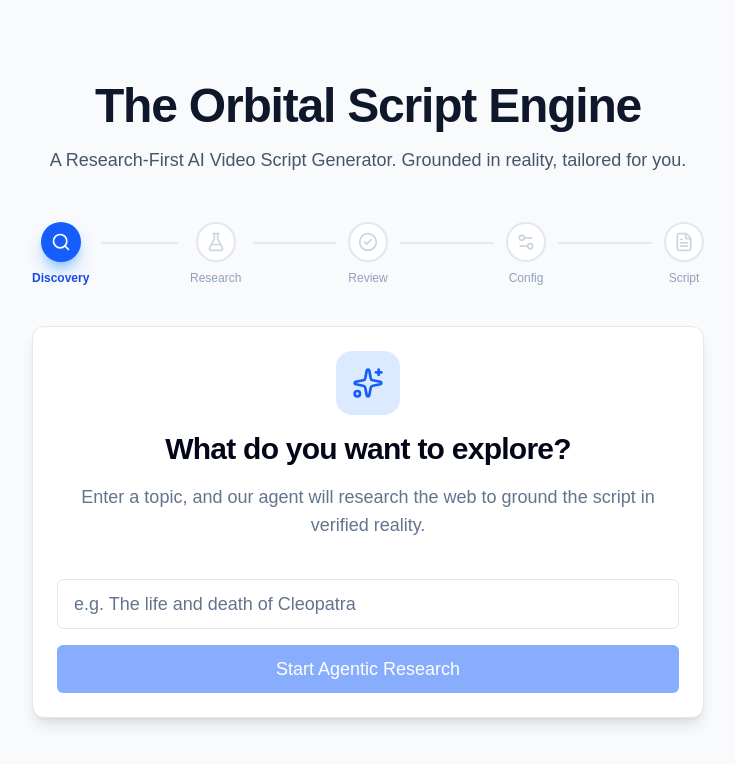
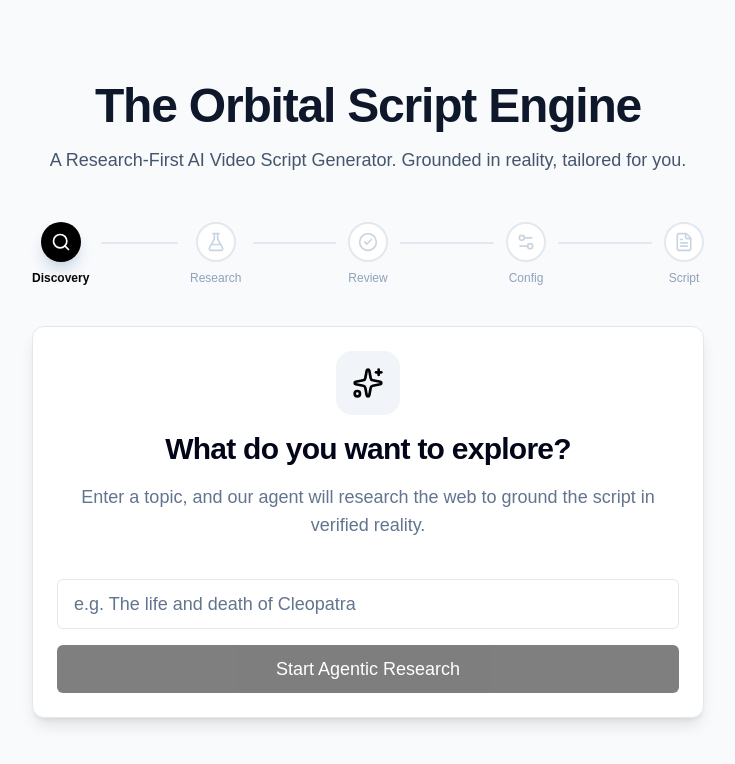
Before and after one commit to ibaurr/vulpes, a Next.js app: page / in a window 1280 px wide. Shown: the top 764 px of the page, without its empty margins (272-1007 px from the left). Built offline with nearby package versions, Linux system fonts and the light colour scheme.

Commit message:
Changed UI from blue to black, slate and zinc.

```diff
--- a/app/page.tsx
+++ b/app/page.tsx
@@ -4,7 +4,7 @@ export default function Home() {
   return (
     <main className="min-h-screen bg-slate-50 flex items-center justify-center p-4 py-12 md:p-8 relative overflow-hidden">
       {/* Background decoration */}
-      <div className="absolute top-0 inset-x-0 h-96 bg-gradient-to-b from-blue-100/50 to-transparent -z-10 pointer-events-none" />
+      <div className="absolute top-0 inset-x-0 h-96 bg-gradient-to-b from-slate-200/50 to-transparent -z-10 pointer-events-none" />
 
       <div className="max-w-6xl w-full flex flex-col items-center">
         <header className="text-center mb-12">
--- a/components/script-engine/ProgressStepper.tsx
+++ b/components/script-engine/ProgressStepper.tsx
@@ -50,7 +50,7 @@ export function ProgressStepper({ currentStep }: ProgressStepperProps) {
                       <motion.div
                         initial={{ scale: 0.8 }}
                         animate={{ scale: 1 }}
-                        className="w-10 h-10 rounded-full bg-blue-600 flex items-center justify-center shadow-md shadow-blue-200"
+                        className="w-10 h-10 rounded-full bg-black flex items-center justify-center shadow-md shadow-slate-200"
                       >
                         <Check className="w-5 h-5 text-white" strokeWidth={3} />
                       </motion.div>
@@ -62,13 +62,13 @@ export function ProgressStepper({ currentStep }: ProgressStepperProps) {
                         <motion.div
                           initial={{ scale: 0.8, opacity: 0 }}
                           animate={{ scale: 1, opacity: 1 }}
-                          className="w-10 h-10 rounded-full bg-blue-600 flex items-center justify-center shadow-lg shadow-blue-300"
+                          className="w-10 h-10 rounded-full bg-black flex items-center justify-center shadow-lg shadow-slate-300"
                         >
                           <Icon className="w-5 h-5 text-white" />
                         </motion.div>
                         {/* Pulse ring */}
                         <motion.div
-                          className="absolute inset-0 rounded-full border-2 border-blue-400"
+                          className="absolute inset-0 rounded-full border-2 border-slate-400"
                           animate={{ scale: [1, 1.4, 1.4], opacity: [0.6, 0, 0] }}
                           transition={{ duration: 2, repeat: Infinity, ease: "easeOut" }}
                         />
@@ -87,9 +87,9 @@ export function ProgressStepper({ currentStep }: ProgressStepperProps) {
                   <span
                     className={`mt-2 text-xs font-medium hidden sm:block transition-colors duration-300 ${
                       isCompleted
-                        ? "text-blue-600"
+                        ? "text-black"
                         : isCurrent
-                          ? "text-blue-700 font-semibold"
+                          ? "text-black font-semibold"
                           : "text-slate-400"
                     }`}
                   >
@@ -101,7 +101,7 @@ export function ProgressStepper({ currentStep }: ProgressStepperProps) {
                 {index < STEPS.length - 1 && (
                   <div className="flex-1 mx-2 sm:mx-3 h-0.5 bg-slate-200 rounded-full relative self-start mt-5">
                     <motion.div
-                      className="absolute inset-y-0 left-0 bg-blue-500 rounded-full"
+                      className="absolute inset-y-0 left-0 bg-black rounded-full"
                       initial={{ width: "0%" }}
                       animate={{
                         width: isCompleted ? "100%" : isCurrent ? "0%" : "0%",
--- a/components/script-engine/StepConfig.tsx
+++ b/components/script-engine/StepConfig.tsx
@@ -27,7 +27,7 @@ export function StepConfig({ onComplete }: StepConfigProps) {
       <Card className="w-full max-w-xl mx-auto shadow-lg border-slate-200">
         <CardHeader>
           <div className="flex items-center gap-3 mb-2">
-            <Settings2 className="w-6 h-6 text-blue-600" />
+            <Settings2 className="w-6 h-6 text-black" />
             <CardTitle className="text-2xl font-bold">Script Configuration</CardTitle>
           </div>
           <CardDescription>
--- a/components/script-engine/StepDiscovery.tsx
+++ b/components/script-engine/StepDiscovery.tsx
@@ -28,8 +28,8 @@ export function StepDiscovery({ onComplete }: StepDiscoveryProps) {
     >
       <Card className="w-full max-w-2xl mx-auto shadow-lg border-slate-200">
         <CardHeader className="text-center space-y-4">
-          <div className="mx-auto w-16 h-16 bg-blue-100 rounded-2xl flex items-center justify-center mb-4">
-            <Sparkles className="w-8 h-8 text-blue-600" />
+          <div className="mx-auto w-16 h-16 bg-slate-100 rounded-2xl flex items-center justify-center mb-4">
+            <Sparkles className="w-8 h-8 text-black" />
           </div>
           <CardTitle className="text-3xl font-bold tracking-tight">What do you want to explore?</CardTitle>
           <CardDescription className="text-lg">
--- a/components/script-engine/StepResearching.tsx
+++ b/components/script-engine/StepResearching.tsx
@@ -46,9 +46,9 @@ export function StepResearching({ topic, onComplete }: StepResearchingProps) {
       exit={{ opacity: 0, x: -20 }}
       transition={{ duration: 0.4, ease: "easeInOut" }}
     >
-      <Card className="w-full max-w-2xl mx-auto border-blue-200 shadow-lg">
+      <Card className="w-full max-w-2xl mx-auto border-slate-200 shadow-lg">
         <CardHeader className="text-center">
-          <Loader2 className="w-12 h-12 text-blue-600 animate-spin mx-auto mb-4" />
+          <Loader2 className="w-12 h-12 text-black animate-spin mx-auto mb-4" />
           <CardTitle className="text-2xl font-bold">Researching the web...</CardTitle>
           <CardDescription>
             Gathering objective facts about &quot;{topic}&quot; to ground the AI generation.
@@ -87,7 +87,7 @@ export function StepResearching({ topic, onComplete }: StepResearchingProps) {
                 <motion.div
                   initial={{ opacity: 0 }}
                   animate={{ opacity: 1 }}
-                  className="text-blue-400 mt-4 pt-2 border-t border-slate-800"
+                  className="text-white mt-4 pt-2 border-t border-slate-800"
                 >
                   &gt; Research complete. Extracted {object.facts.length} facts. Proceeding to review...
                 </motion.div>
--- a/components/ui/button.tsx
+++ b/components/ui/button.tsx
@@ -15,7 +15,7 @@ const Button = React.forwardRef<HTMLButtonElement, ButtonProps>(
         className={cn(
           "inline-flex items-center justify-center gap-2 whitespace-nowrap rounded-md text-sm font-medium ring-offset-background transition-colors focus-visible:outline-none focus-visible:ring-2 focus-visible:ring-ring focus-visible:ring-offset-2 disabled:pointer-events-none disabled:opacity-50 [&_svg]:pointer-events-none [&_svg]:size-4 [&_svg]:shrink-0",
           {
-            "bg-blue-600 text-white hover:bg-blue-700": variant === "default",
+            "bg-black text-white hover:bg-zinc-800": variant === "default",
             "border border-slate-200 bg-white hover:bg-slate-100 text-slate-900": variant === "outline",
             "hover:bg-slate-100 hover:text-slate-900": variant === "ghost",
             "bg-slate-100 text-slate-900 hover:bg-slate-200": variant === "secondary",
--- a/components/ui/checkbox.tsx
+++ b/components/ui/checkbox.tsx
@@ -8,8 +8,8 @@ const Checkbox = React.forwardRef<HTMLInputElement, React.InputHTMLAttributes<HT
         type="checkbox"
         ref={ref}
         className={cn(
-          "peer h-4 w-4 shrink-0 rounded-sm border border-slate-200 border-slate-900 ring-offset-white focus-visible:outline-none focus-visible:ring-2 focus-visible:ring-blue-600 focus-visible:ring-offset-2 disabled:cursor-not-allowed disabled:opacity-50",
-          "accent-blue-600",
+          "peer h-4 w-4 shrink-0 rounded-sm border border-slate-200 border-slate-900 ring-offset-white focus-visible:outline-none focus-visible:ring-2 focus-visible:ring-black focus-visible:ring-offset-2 disabled:cursor-not-allowed disabled:opacity-50",
+          "accent-black",
           className
         )}
         {...props}
--- a/components/ui/input.tsx
+++ b/components/ui/input.tsx
@@ -7,7 +7,7 @@ const Input = React.forwardRef<HTMLInputElement, React.InputHTMLAttributes<HTMLI
       <input
         type={type}
         className={cn(
-          "flex h-10 w-full rounded-md border border-slate-200 bg-white px-3 py-2 text-sm ring-offset-white file:border-0 file:bg-transparent file:text-sm file:font-medium placeholder:text-slate-500 focus-visible:outline-none focus-visible:ring-2 focus-visible:ring-blue-600 focus-visible:ring-offset-2 disabled:cursor-not-allowed disabled:opacity-50",
+          "flex h-10 w-full rounded-md border border-slate-200 bg-white px-3 py-2 text-sm ring-offset-white file:border-0 file:bg-transparent file:text-sm file:font-medium placeholder:text-slate-500 focus-visible:outline-none focus-visible:ring-2 focus-visible:ring-black focus-visible:ring-offset-2 disabled:cursor-not-allowed disabled:opacity-50",
           className
         )}
         ref={ref}
--- a/components/ui/select.tsx
+++ b/components/ui/select.tsx
@@ -7,7 +7,7 @@ const Select = React.forwardRef<HTMLSelectElement, React.SelectHTMLAttributes<HT
       <select
         ref={ref}
         className={cn(
-          "flex h-10 w-full items-center justify-between rounded-md border border-slate-200 bg-white px-3 py-2 text-sm ring-offset-white placeholder:text-slate-500 focus:outline-none focus:ring-2 focus:ring-blue-600 focus:ring-offset-2 disabled:cursor-not-allowed disabled:opacity-50",
+          "flex h-10 w-full items-center justify-between rounded-md border border-slate-200 bg-white px-3 py-2 text-sm ring-offset-white placeholder:text-slate-500 focus:outline-none focus:ring-2 focus:ring-black focus:ring-offset-2 disabled:cursor-not-allowed disabled:opacity-50",
           className
         )}
         {...props}
--- a/components/ui/textarea.tsx
+++ b/components/ui/textarea.tsx
@@ -6,7 +6,7 @@ const Textarea = React.forwardRef<HTMLTextAreaElement, React.TextareaHTMLAttribu
     return (
       <textarea
         className={cn(
-          "flex min-h-[80px] w-full rounded-md border border-slate-200 bg-white px-3 py-2 text-sm ring-offset-white placeholder:text-slate-500 focus-visible:outline-none focus-visible:ring-2 focus-visible:ring-blue-600 focus-visible:ring-offset-2 disabled:cursor-not-allowed disabled:opacity-50",
+          "flex min-h-[80px] w-full rounded-md border border-slate-200 bg-white px-3 py-2 text-sm ring-offset-white placeholder:text-slate-500 focus-visible:outline-none focus-visible:ring-2 focus-visible:ring-black focus-visible:ring-offset-2 disabled:cursor-not-allowed disabled:opacity-50",
           className
         )}
         ref={ref}
```
Also changed, not shown: components/script-engine/StepGeneration.tsx (+8 -8 lines).
